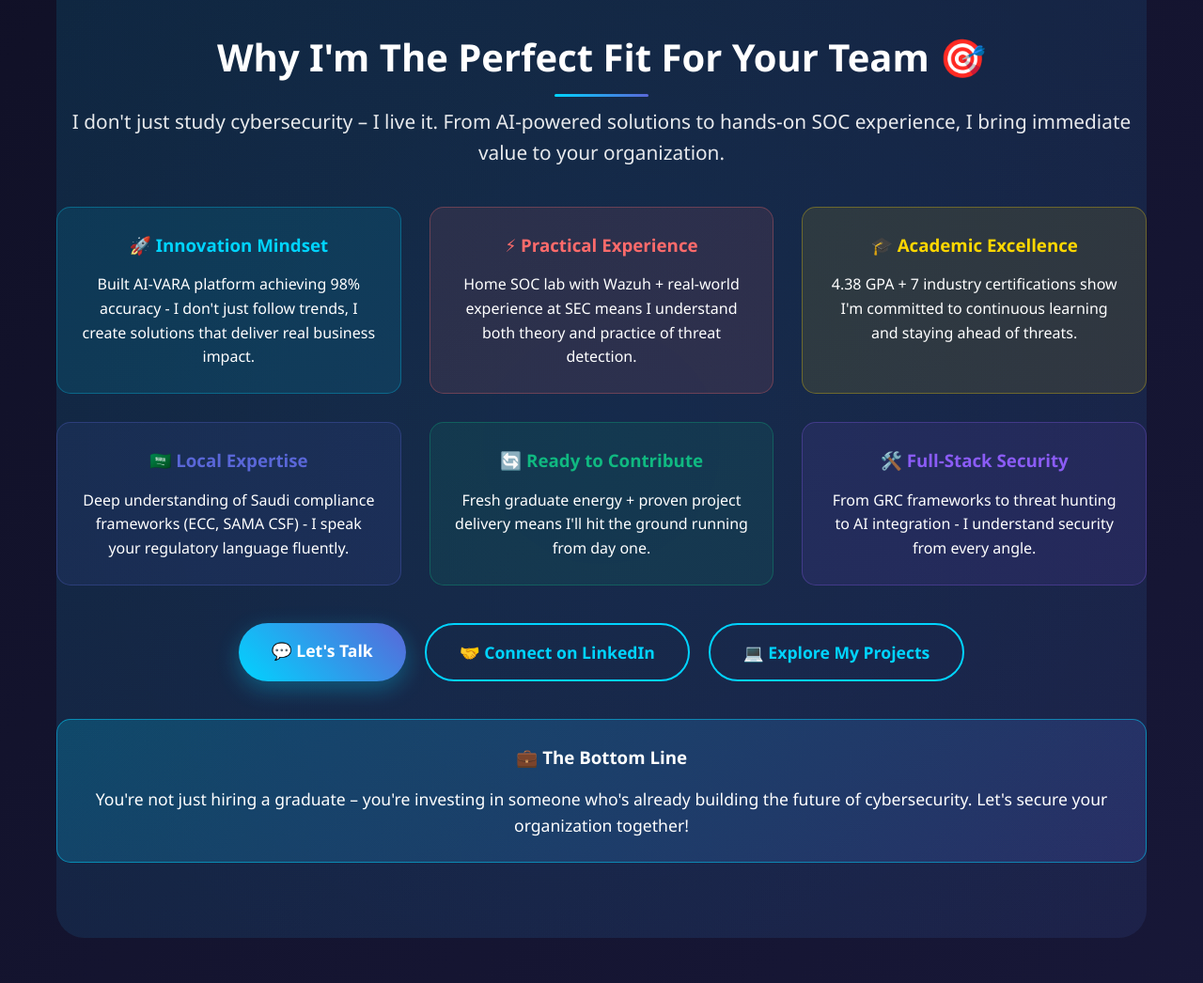
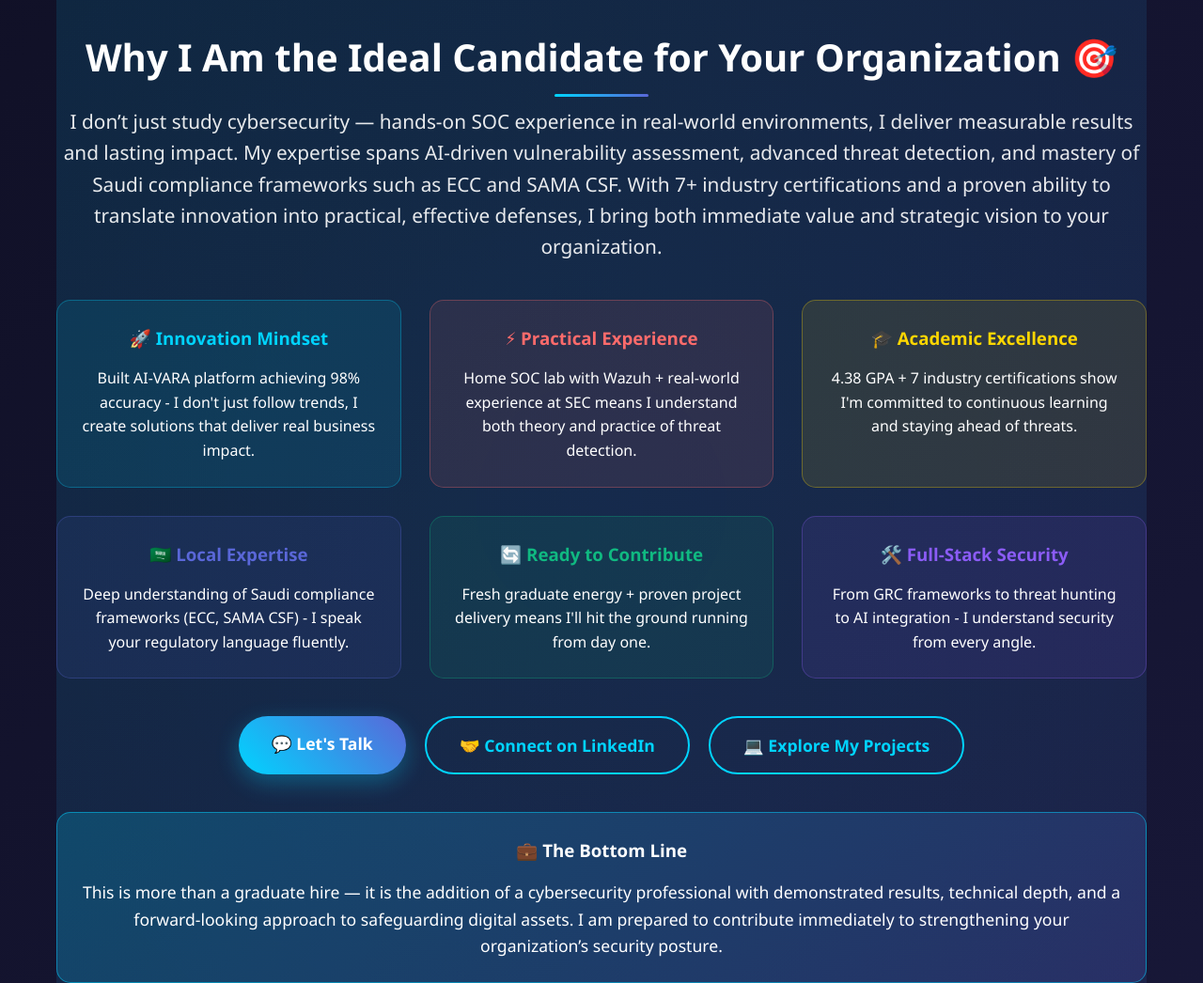
Before and after one commit to Salmanalqsamah/salmanalqsamah.github.io, a plain HTML site: page index.html in a window 1280 px wide. Shown: the part 643-1689 px from the top of the page at 94% size. Drawn offline with Linux system fonts and the light colour scheme.

Commit message:
Add files via upload

```diff
--- a/index.html
+++ b/index.html
@@ -579,9 +579,9 @@
 
         <!-- Why Me Section -->
         <section class="cta-section">
-            <h2 class="cta-title">Why I'm The Perfect Fit For Your Team 🎯</h2>
+            <h2 class="cta-title">Why I Am the Ideal Candidate for Your Organization 🎯</h2>
             <p style="font-size: 1.3em; margin-bottom: 30px; opacity: 0.9;">
-                I don't just study cybersecurity – I live it. From AI-powered solutions to hands-on SOC experience, I bring immediate value to your organization.
+I don’t just study cybersecurity — hands-on SOC experience in real-world environments, I deliver measurable results and lasting impact. My expertise spans AI-driven vulnerability assessment, advanced threat detection, and mastery of Saudi compliance frameworks such as ECC and SAMA CSF. With 7+ industry certifications and a proven ability to translate innovation into practical, effective defenses, I bring both immediate value and strategic vision to your organization.
             </p>
 
             <div style="display: grid; grid-template-columns: repeat(auto-fit, minmax(300px, 1fr)); gap: 30px; margin: 40px 0;">
@@ -630,7 +630,7 @@
 
             <div style="margin-top: 40px; padding: 25px; background: linear-gradient(135deg, rgba(0, 212, 255, 0.2), rgba(90, 103, 216, 0.2)); border-radius: 15px; border: 1px solid rgba(0, 212, 255, 0.5);">
                 <h3 style="color: #ffffff; margin-bottom: 15px;">💼 The Bottom Line</h3>
-                <p style="font-size: 1.1em; font-weight: 500;">You're not just hiring a graduate – you're investing in someone who's already building the future of cybersecurity. Let's secure your organization together!</p>
+                <p style="font-size: 1.1em; font-weight: 500;">This is more than a graduate hire — it is the addition of a cybersecurity professional with demonstrated results, technical depth, and a forward‑looking approach to safeguarding digital assets. I am prepared to contribute immediately to strengthening your organization’s security posture.</p>
             </div>
         </section>
 
```
